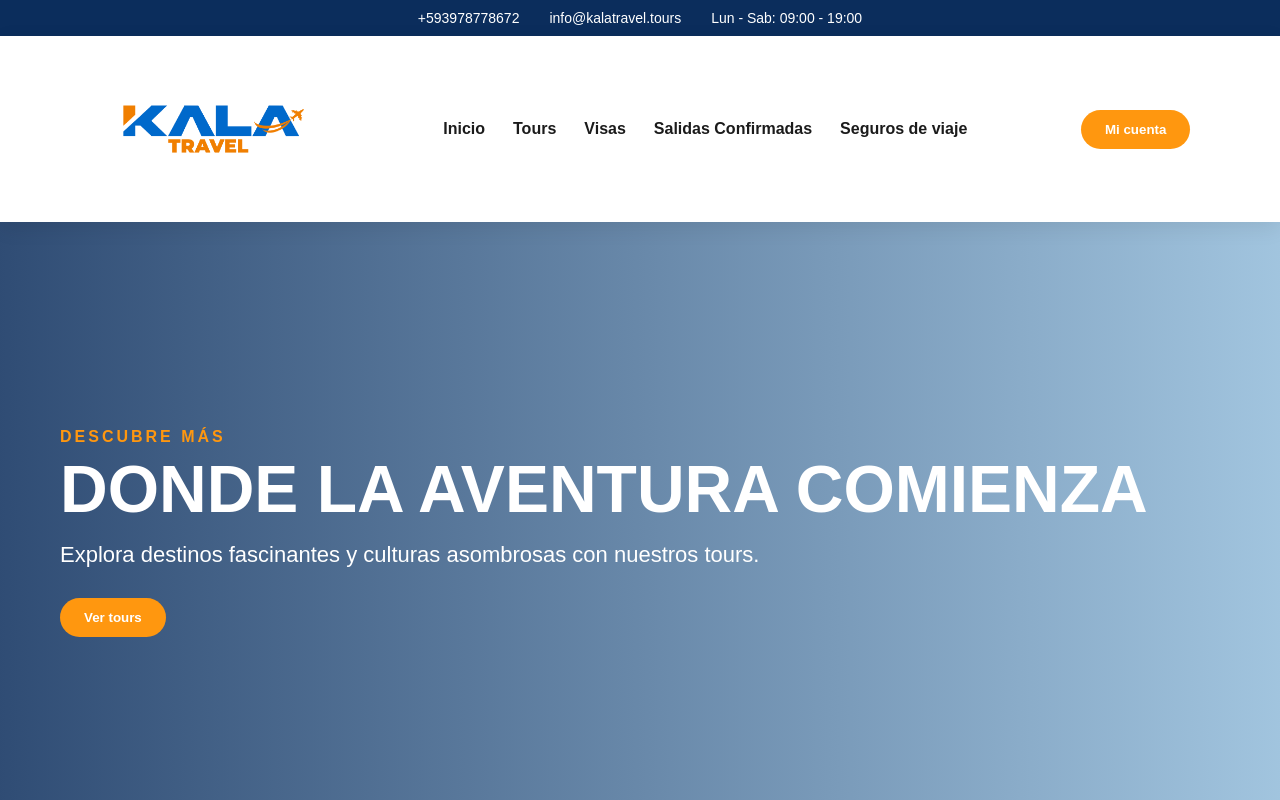
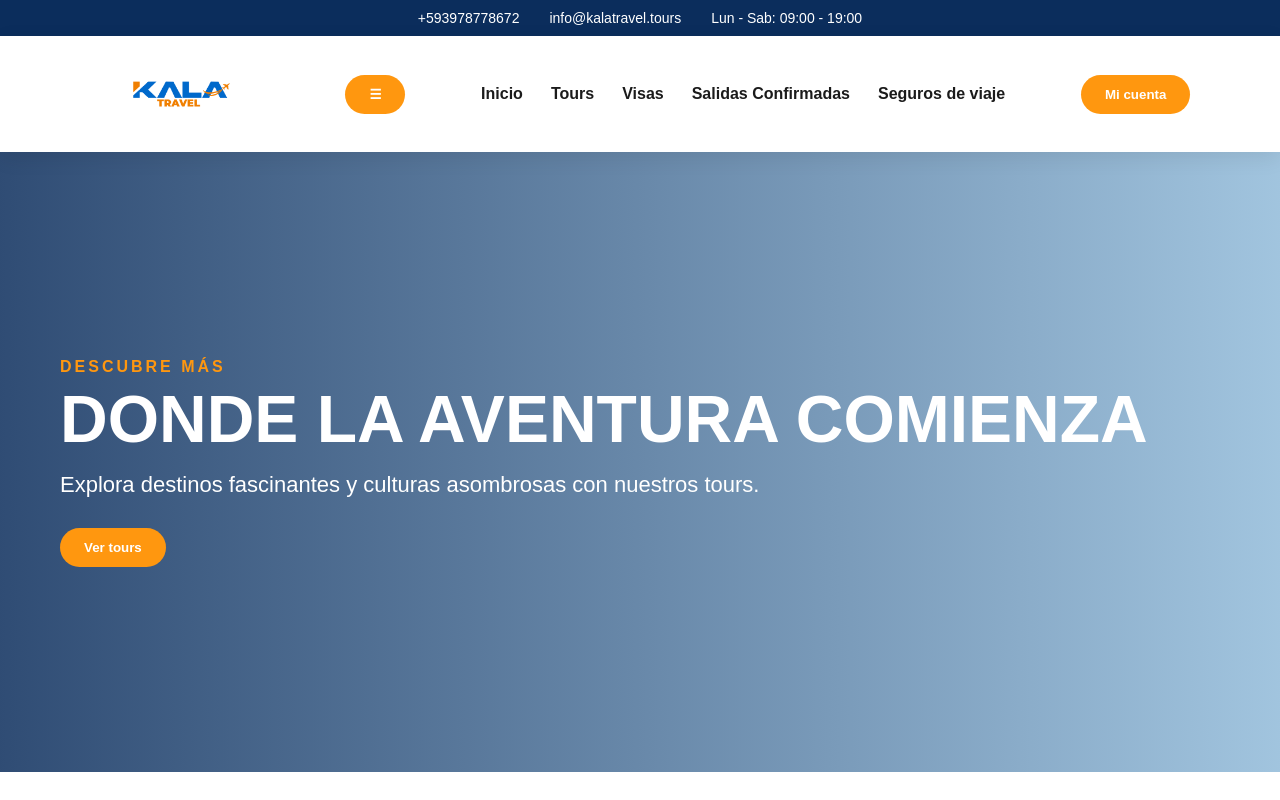
Before and after one commit to InfoKT23/Kala_Travel_pagina, a Next.js app: page / in a window 1280 px wide. Shown: the top 800 px of the page. Built offline with nearby package versions, Linux system fonts and the light colour scheme.

Commit message:
Update Header.jsx

```diff
--- a/components/Header.jsx
+++ b/components/Header.jsx
@@ -1,7 +1,14 @@
+"use client";
+
+import { useState } from "react";
+import Link from "next/link";
 import Image from "next/image";
+
 export default function Header() {
+  const [open, setOpen] = useState(false);
+
   return (
-    <header>
+    <header className="siteHeader">
       <div className="topbar">
         <span>+593978778672</span>
         <span>info@kalatravel.tours</span>
@@ -9,22 +16,28 @@ export default function Header() {
       </div>
 
       <nav className="navbar">
-        <div className="logo">
+        <Link href="/" className="logo">
           <Image
             src="/images/logo.png"
             alt="Kala Travel"
-            width={240}
-            height={150}
+            width={180}
+            height={80}
           />
-        </div>
-        <ul>
-          <li>Inicio</li>
-          <li>Tours</li>
-          <li>Visas</li>
-          <li>Salidas Confirmadas</li>
-          <li>Seguros de viaje</li>
+        </Link>
+
+        <button className="menuBtn" onClick={() => setOpen(!open)}>
+          ☰
+        </button>
+
+        <ul className={open ? "navMenu active" : "navMenu"}>
+          <li><Link href="/">Inicio</Link></li>
+          <li><Link href="/tours">Tours</Link></li>
+          <li><Link href="/visas">Visas</Link></li>
+          <li><Link href="/salidas">Salidas Confirmadas</Link></li>
+          <li><Link href="/seguros">Seguros de viaje</Link></li>
         </ul>
-        <button>Mi cuenta</button>
+
+        <button className="accountBtn">Mi cuenta</button>
       </nav>
     </header>
   );
```
